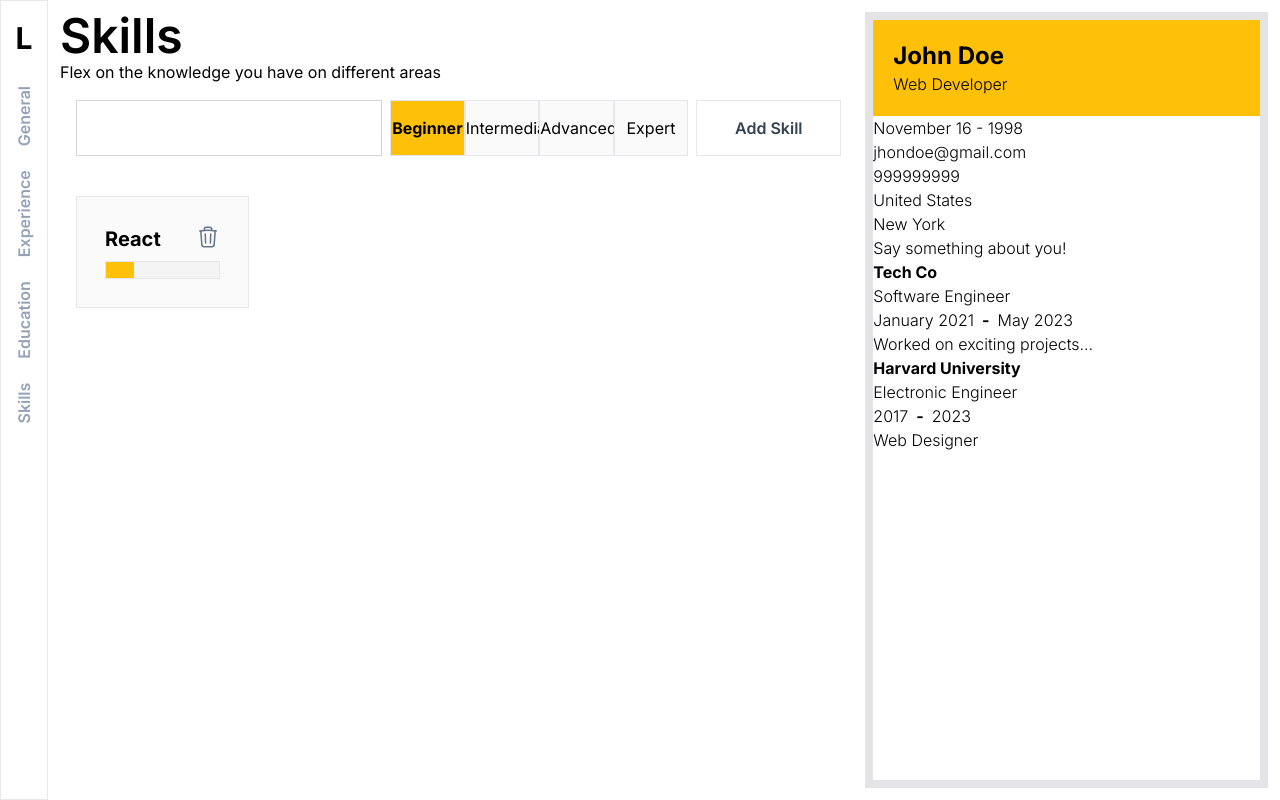
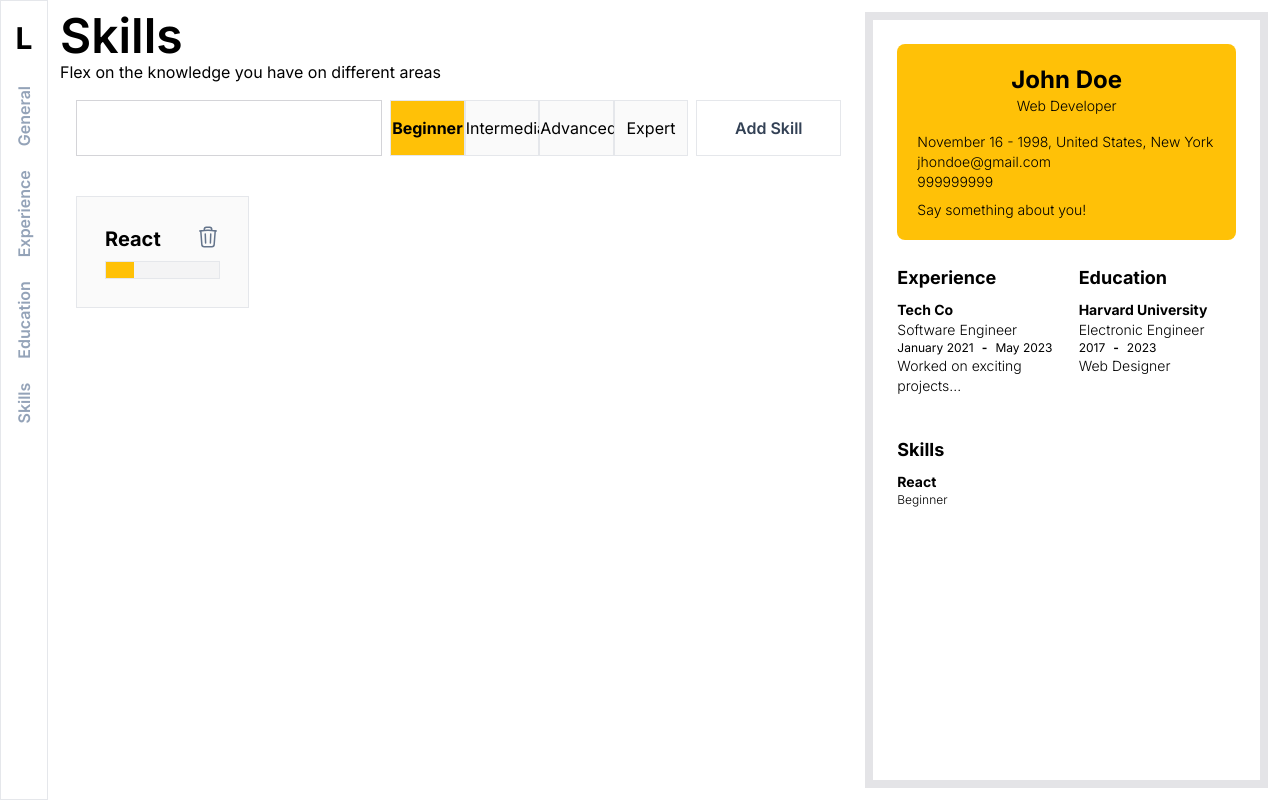
Before and after one commit to kagunecode/cv_generator, a React (Vite) app: page /skills in a window 1280 px wide. Built offline with nearby package versions, Linux system fonts and the light colour scheme.

Commit message:
Added preview page styling

```diff
--- a/src/components/PreviewCV.jsx
+++ b/src/components/PreviewCV.jsx
@@ -1,58 +1,82 @@
 import { useData } from '../store';
 
 function PreviewCV() {
-  const [generalInfo, experience, education] = useData(state => [
+  const [generalInfo, experience, education, skills] = useData(state => [
     state.generalInfo,
     state.experience,
     state.education,
+    state.skills,
   ]);
+
   return (
-    <div className="h-full bg-white">
-      <div className="h-30 bg-emphasis-500 p-5">
-        {generalInfo.photo != null && (
+    <div className="h-full bg-white p-6">
+      <div className="h-30 mb-6 rounded-lg bg-emphasis-500 p-5">
+        <div className="mb-4 flex flex-col items-center">
+          {generalInfo.photo && (
             <img
-            className="h-[150px] w-[150px] object-cover"
+              className="mb-2 h-24 w-24 rounded-full object-cover"
               src={generalInfo.photo}
               alt=""
             />
           )}
           <h1 className="text-2xl font-bold">{generalInfo.fullname}</h1>
-        <p className="font-light">{generalInfo.title}</p>
+          <p className="text-sm font-light">{generalInfo.title}</p>
         </div>
-      <p className="font-light">{generalInfo.age}</p>
-      <p className="font-light">{generalInfo.email}</p>
-      <p className="font-light">{generalInfo.phone}</p>
-      <p className="font-light">{generalInfo.country}</p>
-      <p className="font-light">{generalInfo.city}</p>
-      <p className="font-light">{generalInfo.about}</p>
-      {experience.map(job => {
-        return (
-          <div key={job.id}>
-            <h1 className="font-bold">{job.company}</h1>
-            <p className="font-light">{job.position}</p>
-            <div className="flex gap-2">
-              <p className="font-light">{`${job.startDate} ${job.startYear}`}</p>
-              {job.startDate != '' ? <p className="font-bold">-</p> : null}
-              <p className="font-light">{`${job.endDate} ${job.endYear}`}</p>
+        <div className="mb-2">
+          <p className="text-sm font-light">
+            {generalInfo.age}, {generalInfo.country}, {generalInfo.city}
+          </p>
+          <p className="text-sm font-light">{generalInfo.email}</p>
+          <p className="text-sm font-light">{generalInfo.phone}</p>
         </div>
-            <p className="font-light">{job.description}</p>
+        <p className="text-sm font-light">{generalInfo.about}</p>
       </div>
-        );
-      })}
-      {education.map(ed => {
-        return (
-          <div key={ed.id}>
-            <h1 className="font-bold">{ed.institution}</h1>
-            <p className="font-light">{ed.title}</p>
-            <div className="flex gap-2">
-              <p className="font-light">{`${ed.start}`}</p>
-              {ed.start != '' ? <p className="font-bold">-</p> : null}
-              <p className="font-light">{`${ed.end}`}</p>
+
+      <div className="mb-6">
+        <div className="grid grid-cols-2 gap-6">
+          <div>
+            <h1 className="mb-2 text-lg font-bold">Experience</h1>
+            {experience.map(job => (
+              <div key={job.id} className="mb-4">
+                <p className="text-sm font-bold">{job.company}</p>
+                <p className="text-sm font-light">{job.position}</p>
+                <div className="flex gap-2 text-xs">
+                  <p>{`${job.startDate} ${job.startYear}`}</p>
+                  {job.startDate && <p className="font-bold">-</p>}
+                  <p>{`${job.endDate} ${job.endYear}`}</p>
                 </div>
-            <p className="font-light">{ed.degree}</p>
+                <p className="text-sm font-light">{job.description}</p>
               </div>
-        );
-      })}
+            ))}
+          </div>
+
+          <div>
+            <h1 className="mb-2 text-lg font-bold">Education</h1>
+            {education.map(ed => (
+              <div key={ed.id} className="mb-4">
+                <p className="text-sm font-bold">{ed.institution}</p>
+                <p className="text-sm font-light">{ed.title}</p>
+                <div className="flex gap-2 text-xs">
+                  <p>{`${ed.start}`}</p>
+                  {ed.start && <p className="font-bold">-</p>}
+                  <p>{`${ed.end}`}</p>
+                </div>
+                <p className="text-sm font-light">{ed.degree}</p>
+              </div>
+            ))}
+          </div>
+        </div>
+      </div>
+
+      <div>
+        <h1 className="mb-2 text-lg font-bold">Skills</h1>
+        {skills.map(skill => (
+          <div key={skill.id} className="mb-3">
+            <p className="text-sm font-bold">{skill.name}</p>
+            <p className="text-xs font-light">{skill.expertise}</p>
+          </div>
+        ))}
+      </div>
     </div>
   );
 }
```
Lines whose indentation alone changed are shown as unchanged.
